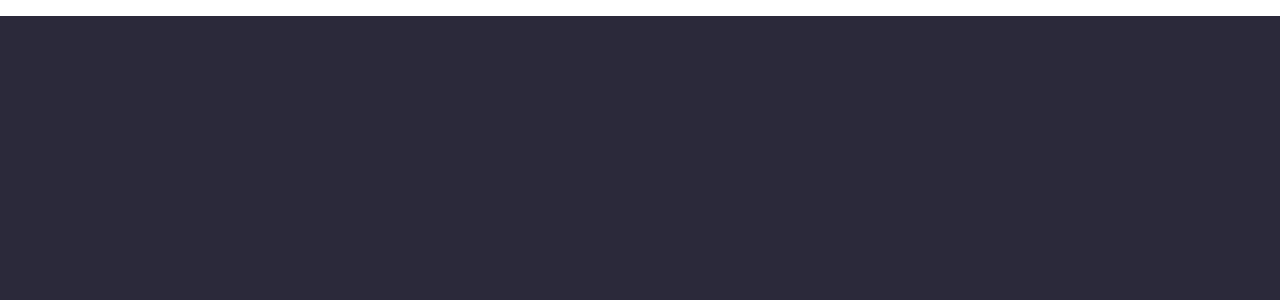
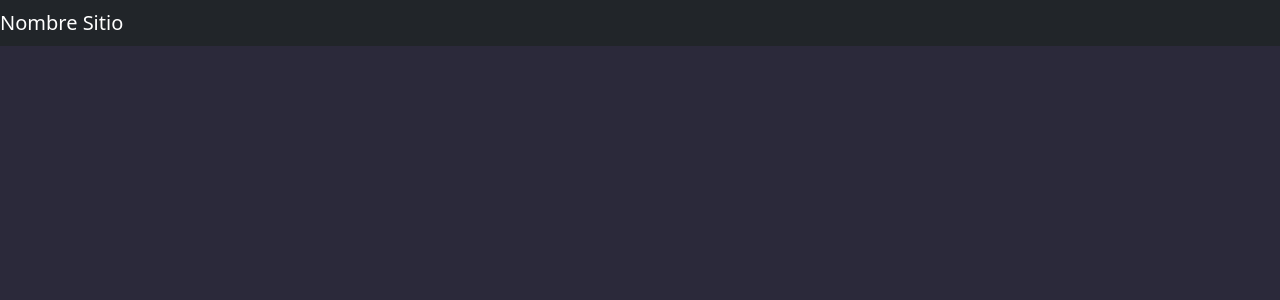
Before and after one commit to Techjonlogi/frontproyecto, a React (Create React App) app: page / in a window 1280 px wide. Shown: the top 300 px of the page. Built offline with nearby package versions, Linux system fonts and the light colour scheme.

Commit message:
Se agrego una liga a la pagina principal a la barra de navegacion.

```diff
--- a/src/Pantallas/ComponentesVarios/BarraNavegacion/NavBar.jsx
+++ b/src/Pantallas/ComponentesVarios/BarraNavegacion/NavBar.jsx
@@ -2,13 +2,16 @@
 
 const NavBar = ( idCategoria ) => {
     return (
-      <Navbar>
+      <Navbar bg="dark" variant="dark">
         <Row>
-          <Col>
+          <Col className="BrandColumn">
+            <Navbar.Brand href="/Home">
+              Nombre Sitio
+            </Navbar.Brand>
           </Col>
-          <Col>
+          <Col className="SearchColumn">
           </Col>
-          <Col>
+          <Col className="LinkColumn">
           </Col>
         </Row>
       </Navbar>
```
